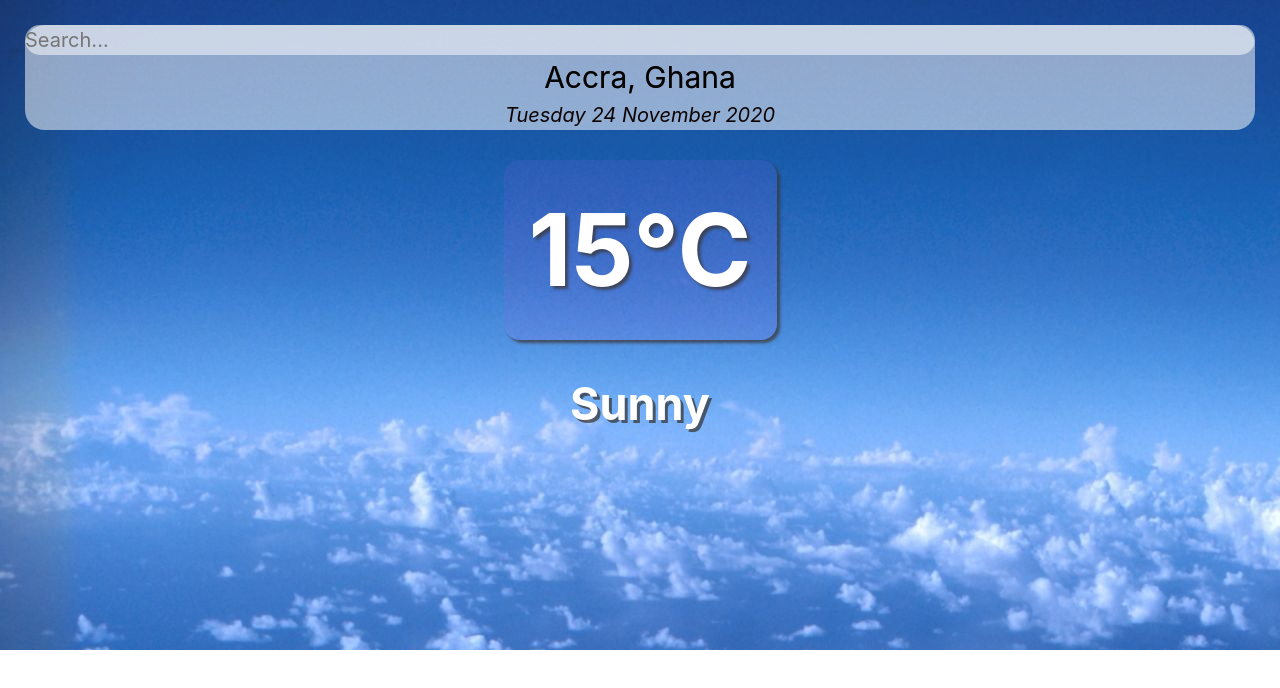
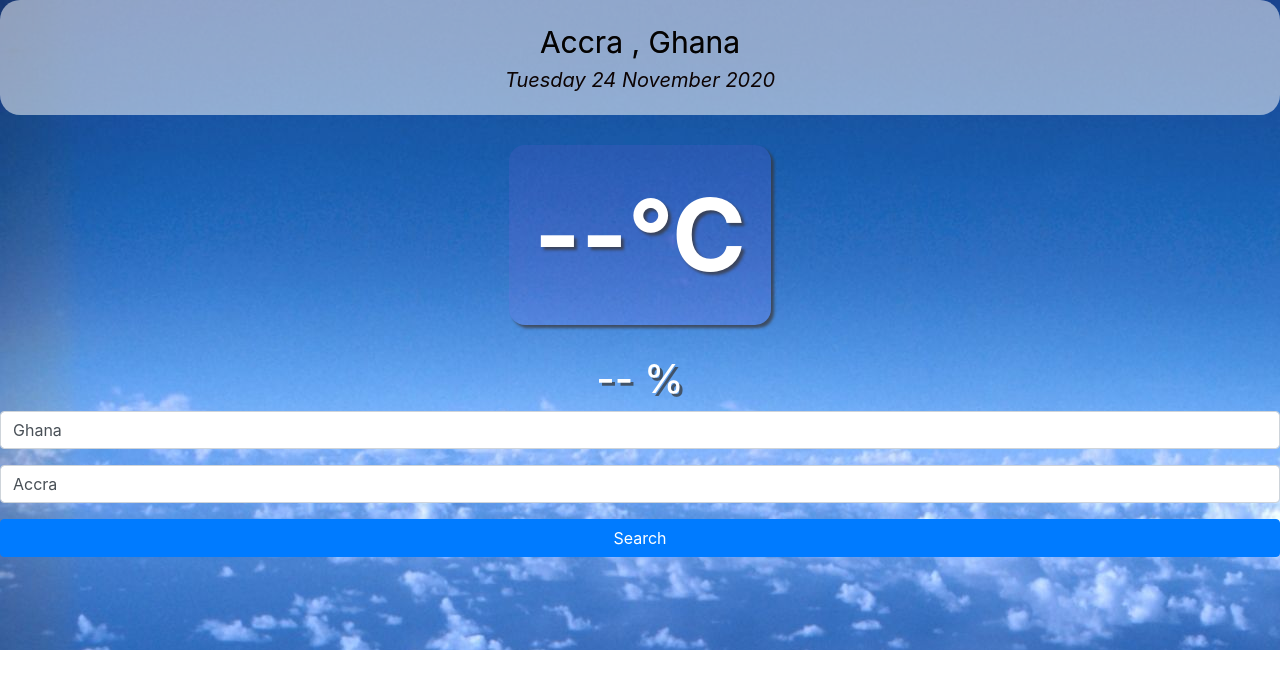
Before and after one commit to kudieyram/weather-app, a React (Create React App) app: page /dashboard in a window 1280 px wide. Shown: the top 688 px of the page. Built offline with nearby package versions, Linux system fonts and the light colour scheme.

Commit message:
editted functionality

```diff
--- a/src/App.css
+++ b/src/App.css
@@ -6,6 +6,15 @@
   left: 40%;
   top: 20%;
  }
+
+ .form{
+  margin-bottom: 15px;
+  background: #dddada;
+  box-shadow: 0px 2px 2px rgba(0, 0, 0, 0.3);
+  padding: 30px;
+  width: 50;
+ }
+
  .login-form form {
   margin-bottom: 15px;
   background: #dddada;
--- a/src/component/Home.js
+++ b/src/component/Home.js
@@ -1,68 +1,57 @@
 import React, {useState} from 'react'
 import '../index.css'
+import axios from 'axios'
+import 'bootstrap/dist/css/bootstrap.css'
 
 const api = {
-    key: '6253a19bc7876a9980d1770327c69cfd',
-    base: 'https://api.openweathermap.org/data/api',
+    key: 'e2fd4194dc08d1b66a218315cbaa87ed',
+    base: 'http://api.weatherstack.com/current',
 }
+
 
 function HomeComponent () {
 
-    const [queryState, setQueryState] = useState({
-        query:'',
+    const [weather, setWeather] = useState({
+        "temp": "--",
+         "humidity": "--",
     })
 
-    const [weatherState, setWeatherState] = useState({
-        weather: {},
-    })
+    const [country, setCountry] = useState('Ghana')
 
-    const [countryState, setCountryState] = useState({
-        country: '',
-    })
+    const [city, setCity] = useState('Accra')
 
-    const [cityState, setCityState] = useState({
-        city: '',
-    })
+    //#region
 
-    const handleQueryChange = (e) => {
-        setQueryState({
-            'query': e.target.value
-        })
+    const handleCountryChange = (e) => {
+        setCountry(e.target.value)
     }
 
-    const handleCountryChange = (e) =>{
-        setCountryState({
-            'country': e.target.value
-        })
+
+    const handleCityChange = (e) => {
+        setCity(e.target.value)
     }
 
-    const handleWeatherChange = (e) => {
-        setWeatherState({
-            'weather': e.target.value
-        })
+    const error = (e) => {
+        e.preventDefault();
+        if (country ==="" || city ===""){
+            alert("Provide valid country & City. Try again")
+            return
+        }
     }
 
-    const handleCityChange = (e) =>{
-        setCityState({
-            'city': e.target.value
-        })
-    }
-
-    function handleSearchChange (e){
-        e.preventDefault();
-        if (countryState.country ==="" || cityState.city ===""){
-            alert("Provide valid country & City Try again")
-            return
-    }}
+    //#endregion
 
 
-    const search = evt => {
-                if (evt.key === "enter") {
-                    fetch( `${api.base}weather?q=${queryState}&units=metrics&APPID=${api.key}`)
-                        .then(result => Response.json())
-                        .then(result => {
-                            setQueryState('');
-                            setWeatherState(result);
+    const search = (e) => {
+            error(e)
+        if(country && city){
+                    axios.get( `${api.base}?access_key=${api.key}&query=${country},${city}`)
+                        .then((result) => {
+                            setWeather({
+                                "temp":result.data.current.temperature,
+                                "humidity" : result.data.current.humidity
+
+                            });
                             console.log(result);
                         })
             }
@@ -87,94 +76,39 @@ function HomeComponent () {
 
     return(
         <div className='login-wrapper'>
-            <main>
+
                 <div className='search-bar'>
-                    <input type='text' className='search-bar' placeholder='Search...' value={queryState.query} onChange={handleQueryChange}/>
-                    <div className='location-box'></div>
-                    <div className='location'>Accra, Ghana</div>
+                        <div className='location'>{city} , {country}</div>
                     <div className='date'>{dateBuilder(new Date())}</div>
                 </div>
+
                 <div>
-                    <div className='weather-box' value={weatherState.weather} onChange={handleWeatherChange}>
+                    <div className='weather-box'>
                         <div className='temp'>
-                            15°C
+                            {weather.temp}°C
                         </div>
-                        <div className='weather'>Sunny</div>
+                        <div className='weather'><h1>{weather.humidity} %</h1></div>
                     </div>
                 </div>
-            </main>
+                    <form>
+                        <div className="form-group">
+                            <input type="country" className="form-control" placeholder="Country" required="required" name="country" value={country} onChange={handleCountryChange}/>
+                        </div>
+
+                        <div className="form-group">
+                            <input type="city" className="form-control" placeholder="City" required="required" name="city" value={city} onChange={handleCityChange}/>
+                        </div>
+
+                        <div className="form-group">
+                            <button className="btn btn-primary btn-block"  onClick={search}>Search</button>
+                        </div>
+
+                    </form>
+
+
         </div>
     )
 
 }
 
 export default HomeComponent;
-
-
-
-
-
-// function HomeComponent() {
-//     const [queryState, setQueryState] = useState({
-//         query: '',
-//     });
-
-
-//     const [weather, setWeather] = useState({});
-
-//     const handleOnchange = (e) => {
-//         setQueryState({
-//             'query': e.target.value
-//         })
-//     }
-
-//         const search = evt => {
-//         if (evt.key === "enter") {
-//             fetch( `${api.base}weather?q=${queryState}&units=metrics&APPID=${api.key}`)
-//                 .then(result => Response.json())
-//                 .then(result => {
-//                     setQueryState('');
-//                     setWeather(result);
-//                     console.log(result);
-//                 })
-//     }
-
-//     const dateBuilder = (d) =>{
-//         let months = ['January', 'February', 'March', 'April', 'May', 'June', 'July', 'August', 'September', 'October', 'November','December'];
-
-//         let days = ['Sunday', 'Monday', 'Tuesday', 'Wednesday', 'Thursday', 'Friday', 'Saturday'];
-
-//         let day = days[d.getDay()];
-//         let date = d.getDate();
-//         let month = months[d.getMonth()];
-//         let year = d.getFullYear();
-
-//         return  `${day} ${date} ${month} ${year}`
-
-//     }
-
-//     return (
-//         <div className='login-wrapper'>
-//             <main>
-//                 <div className='search-bar'>
-//                     <input type='text' className='search-bar'placeholder='Search...' onChange={handleOnchange} value= {queryState.query}>
-//                     </input>
-//                     <div className='location-box'></div>
-//                     <div className='location'>New York City, US</div>
-//                     <div className='date'>{dateBuilder(new Date())}</div>
-//                 </div>
-//                 <div className='weather-box'>
-//                     <div className='temp'>
-//                         15°C
-//                     </div>
-//                     <div className='weather'>Sunny</div>
-//                 </div>
-//             </main>
-
-
-//         </div>
-//     )
-// }
-// }
-
-// export default HomeComponent;
--- a/src/component/LogIn.js
+++ b/src/component/LogIn.js
@@ -13,29 +13,21 @@ function LogInComponent() {
 
     const routeHistory = useHistory()
 
-    const [ emailState, setEmail] = useState({
-        email: "",
-    })
+    const [ email, setEmail] = useState('')
 
-    const [ passwordState, SetPassword] = useState({
-        password: "",
-    })
+    const [ password, SetPassword] = useState('')
 
     function handleEmailChange (e){
-        setEmail({
-            "email": e.target.value
-        })
+        setEmail(e.target.value)
     }
 
     function handlePasswordChange (e){
-        SetPassword({
-            "password": e.target.value
-        })
+        SetPassword(e.target.value)
     }
 
     function handleLogin (e){
         e.preventDefault();
-        if (emailState.email ==="" || passwordState.password ===""){
+        if (email ==="" || password ===""){
             alert("Provide valid Email & Password. Try again")
             return
         }
@@ -51,11 +43,11 @@ function LogInComponent() {
             <form>
             <h2 className="text-center">Log in</h2>
                 <div className="form-group">
-                    <input type="email" className="form-control" placeholder="Email" required="required" name="email" onChange={handleEmailChange} value={emailState.email}/>
+                    <input type="email" className="form-control" placeholder="Email" required="required" name="email" onChange={handleEmailChange} value={email}/>
                 </div>
 
             <div className="form-group">
-                <input type="password" className="form-control" placeholder="Password" required="required" name="password" onChange= {handlePasswordChange} value={passwordState.password}/>
+                <input type="password" className="form-control" placeholder="Password" required="required" name="password" onChange= {handlePasswordChange} value={password}/>
             </div>
 
             <div className="form-group">
--- a/src/component/Post.js
+++ /dev/null
@@ -1 +0,0 @@
-import React from 'react'
--- a/src/index.css
+++ b/src/index.css
@@ -35,9 +35,9 @@ main{
 .search-bar{
   color: black;
   font-size: 20px;
-  display: block;
+  display: table;
   width: 100%;
-  padding: 0px;
+  padding: 20px;
   border: none;
   outline: none;
   appearance: none;
@@ -45,12 +45,13 @@ main{
   box-shadow: 0px 0px rgba(53, 53, 53, 0.5);
   background: rgba(255, 255, 255, 0.52);
   transition: 0.4s ease;
+  align-items: center;
 }
 
 .search-box{
   display: block;
   width: 100%;
-  padding: 15px;
+  padding: 50px;
 
   appearance: none;
   background: none;
@@ -58,11 +59,10 @@ main{
   outline: none;
 
   background-color: rgba(230, 225, 225, 0.918);
-  border-radius: 0px 0px 16px;
+  border-radius: 16px 16px 16px;
   background-color: rgba(236, 233, 233, 0.5);
-  margin-top: 25px;
-  border-radius: 0px 0px 16px ;
-  margin-top: -25px;
+  margin-top: 100px;
+
 
   box-shadow: 0px 5px rgba(0,0,0,0.2);
 
```
Also changed, not shown: src/component/SignUp.js (+19 -35 lines), src/component/Weather.js (deleted, +0 -24 lines), 1 other file (tests, documents, lock files or other folders).
